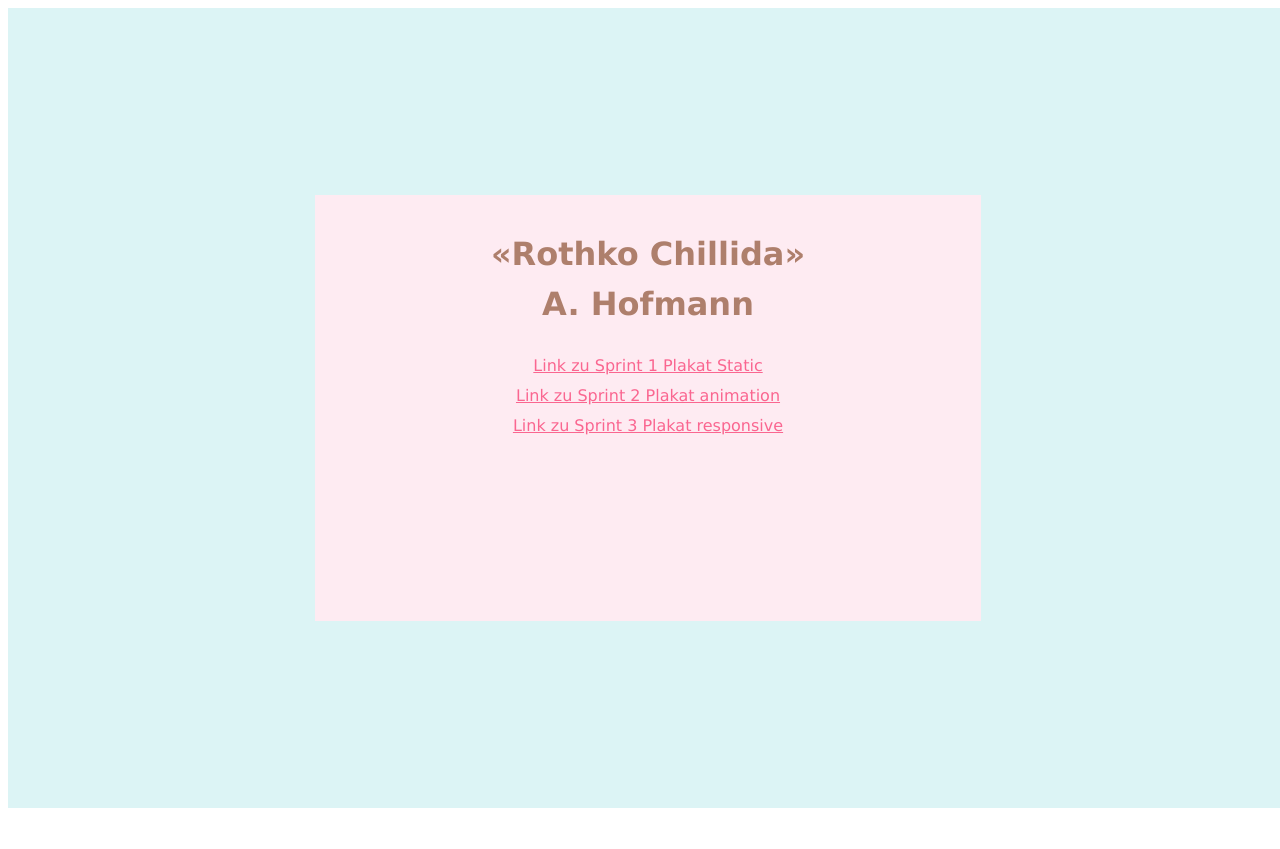
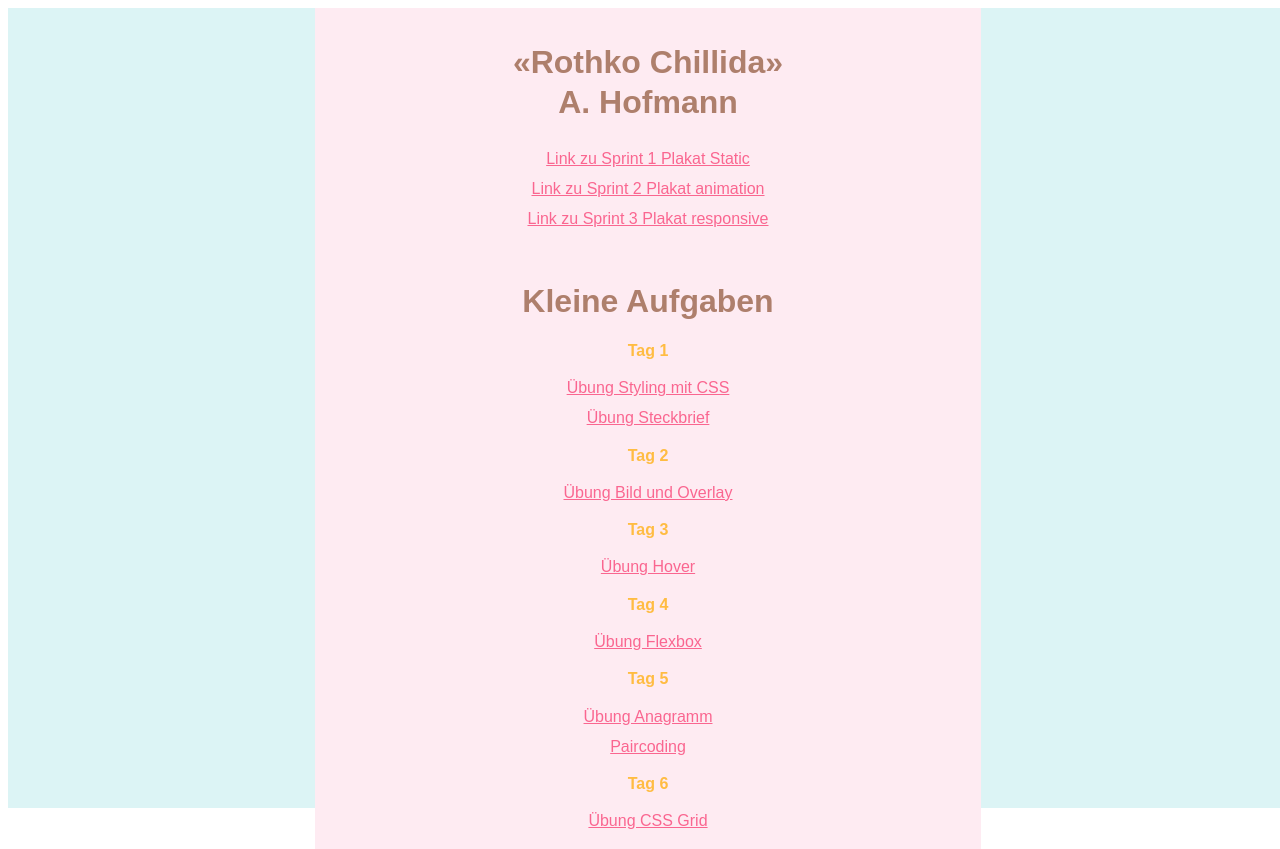
Before and after one commit to Vanvan94/kickweb_2021, a plain HTML site: page index.html in a window 1280 px wide. Before the commit the page ends 816 px from the top, so only its background shows below. Drawn offline with Linux system fonts and the light colour scheme.

Commit message:
Index Updates

```diff
--- a/index.html
+++ b/index.html
@@ -10,7 +10,8 @@
 
   <style>
     .container {
-      display: flex;
+      display:flex;
+      flex-flow: row wrap;
       width: 100vw;
       height: 100vh;
       align-items: center;
@@ -20,22 +21,28 @@
 
     #box{
       background-color: #FEEBF2;
-      height: 50%;
+      height: auto;
       width: 50%;
-      padding: 1vw;
+      padding: 1%;
       text-align: center;
     }
 
     a{
       color: #FA6690;
-      font-family: Verdana, Geneva, Tahoma, sans-serif;
+      font-family:sans-serif;
       line-height: 30px;
     }
 
     h1{
       color: #AE7F6C;
-      font-family: Verdana, Geneva, Tahoma, sans-serif;
-      line-height: 50px;
+      font-family:sans-serif;
+      line-height: 40px;
+    }
+
+    h2{
+      color: #FFBC42;
+      font-family:sans-serif;
+      font-size: 16px;
     }
 
   @media screen and (max-width:1080px) {
@@ -56,6 +63,26 @@
     </br> <a href="Plakat/Sprint2/plakatanimation.html"> Link zu Sprint 2 Plakat animation </a>
   </br> <a href="Plakat/Sprint3/flexbox2.html"> Link zu Sprint 3 Plakat responsive </a>
   </div>
+
+  <div id="box">
+    <h1> Kleine Aufgaben</h1>
+    <h2>Tag 1</h2>
+    <a href="https://kickweb21vane.netlify.app/plakat/uebungen/tag1/uebg2"> Übung Styling mit CSS</a> </br>
+    <a href="https://kickweb21vane.netlify.app/plakat/uebungen/tag1/uebg1"> Übung Steckbrief</a>
+
+  <h2>Tag 2</h2>
+ <a href="https://kickweb21vane.netlify.app/plakat/uebungen/tag2/uebg"> Übung Bild und Overlay</a>
+  <h2>Tag 3</h2>
+<a href="https://kickweb21vane.netlify.app/plakat/uebungen/tag3/uebg-1"> Übung Hover</a>
+<h2>Tag 4</h2>
+<a href="https://kickweb21vane.netlify.app/plakat/uebungen/tag4/flexbox"> Übung Flexbox</a>
+<h2>Tag 5</h2>
+<a href="https://kickweb21vane.netlify.app/Plakat/Uebungen/Tag5/anagramm.html"> Übung Anagramm</a> </br>
+<a href="https://kickweb21vane.netlify.app/plakat/paircoding/flexboxuebg1"> Paircoding</a>
+<h2>Tag 6</h2>
+<a href="https://kickweb21vane.netlify.app/plakat/Uebungen/Tag6/uebgGrid.html"> Übung CSS Grid</a>
+</div>
+
 </div>
 
 </body>
```
Also changed, not shown: Plakat/Sprint3/flexbox2.html (+0 -1 lines), Plakat/Uebungen/Tag6/styleGrid.css (added, +38 -0 lines), Plakat/Uebungen/Tag6/uebgGrid.html (added, +20 -0 lines), Plakat/Uebungen/Tag5/anagramm.html (renamed from Plakat/Uebungen/Tag4/Tag5/anagramm.html).
